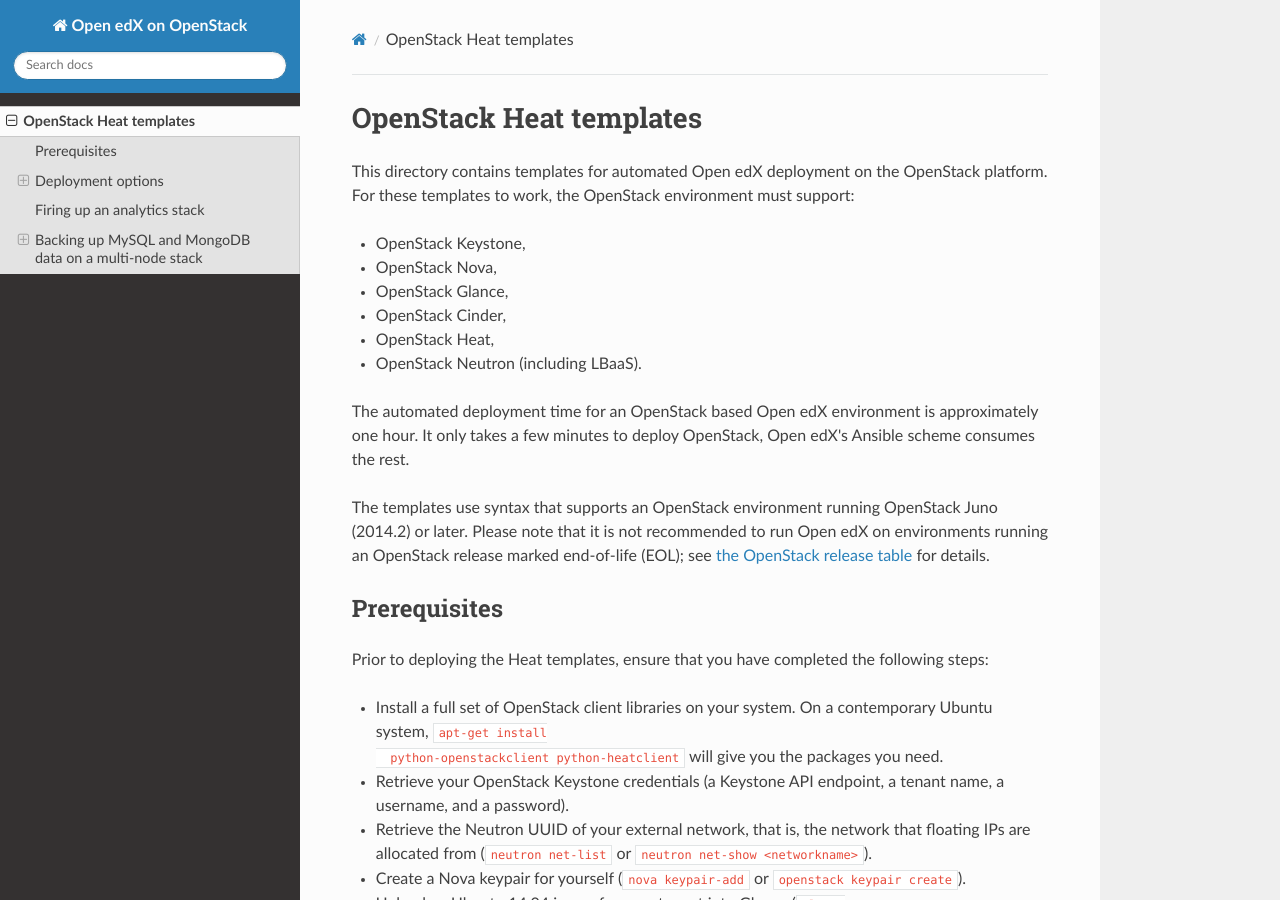
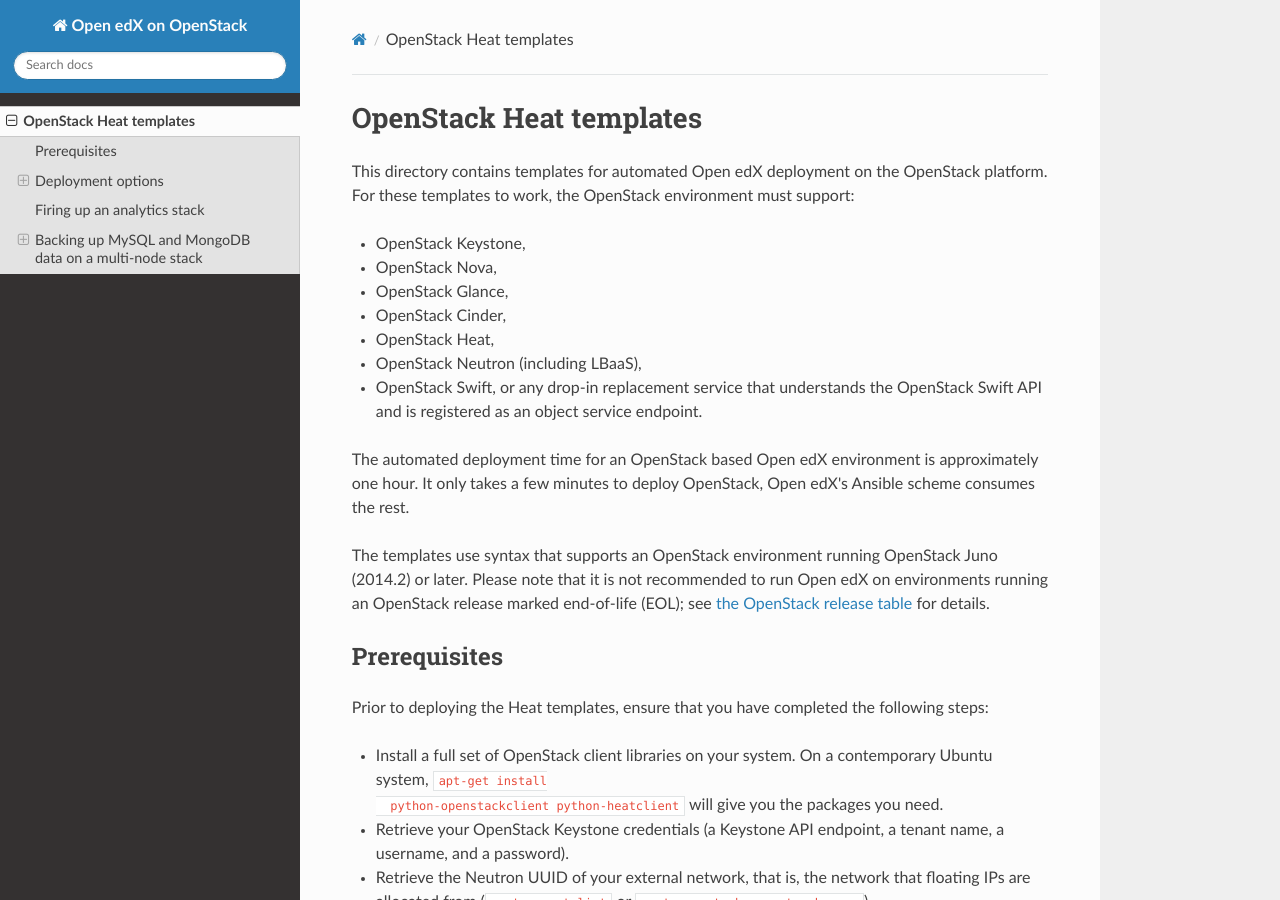
Before and after one commit to arbrandes/openedx-on-openstack, an MkDocs documentation site: the page built from docs/index.md, in a window 1280 px wide and 900 px high. Built offline with MkDocs 1.6.1, drawn with Linux system fonts in a browser that asks for light colours; nearby versions of some CDN libraries.

Commit message:
Mention need for OpenStack Swift
Now that the docs mention Swift storage in the text body, add it as a
requirement in the introduction, as well.

```diff
--- a/docs/index.md
+++ b/docs/index.md
@@ -9,7 +9,10 @@ environment must support:
 - OpenStack Glance,
 - OpenStack Cinder,
 - OpenStack Heat,
-- OpenStack Neutron (including LBaaS).
+- OpenStack Neutron (including LBaaS),
+- OpenStack Swift, or any drop-in replacement service that understands
+  the OpenStack Swift API and is registered as an object service
+  endpoint.
 
 The automated deployment time for an OpenStack based Open edX
 environment is approximately one hour. It only takes a few minutes to
```
